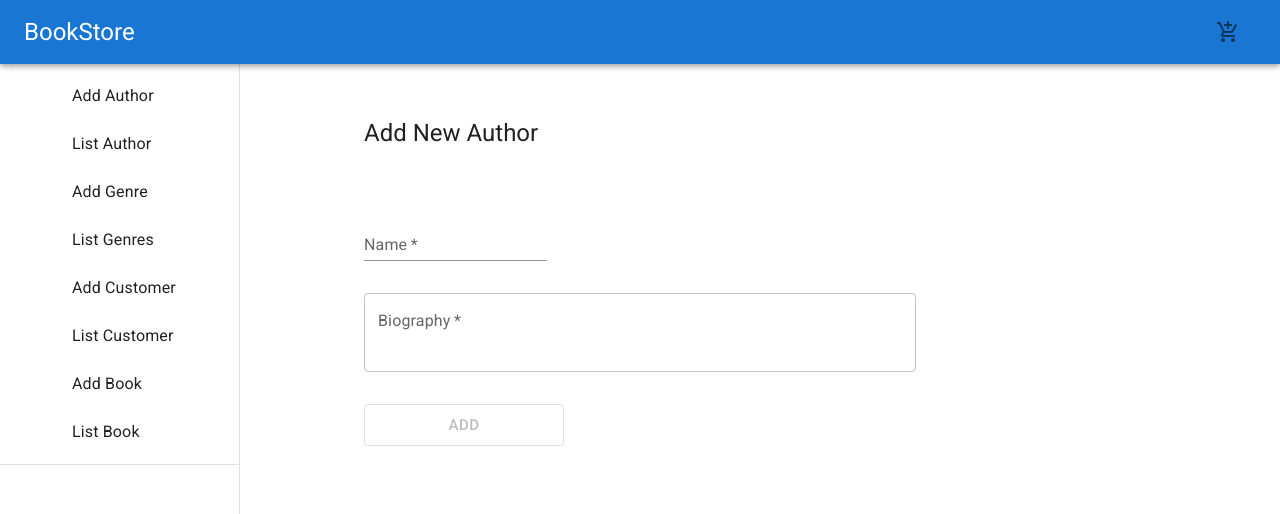
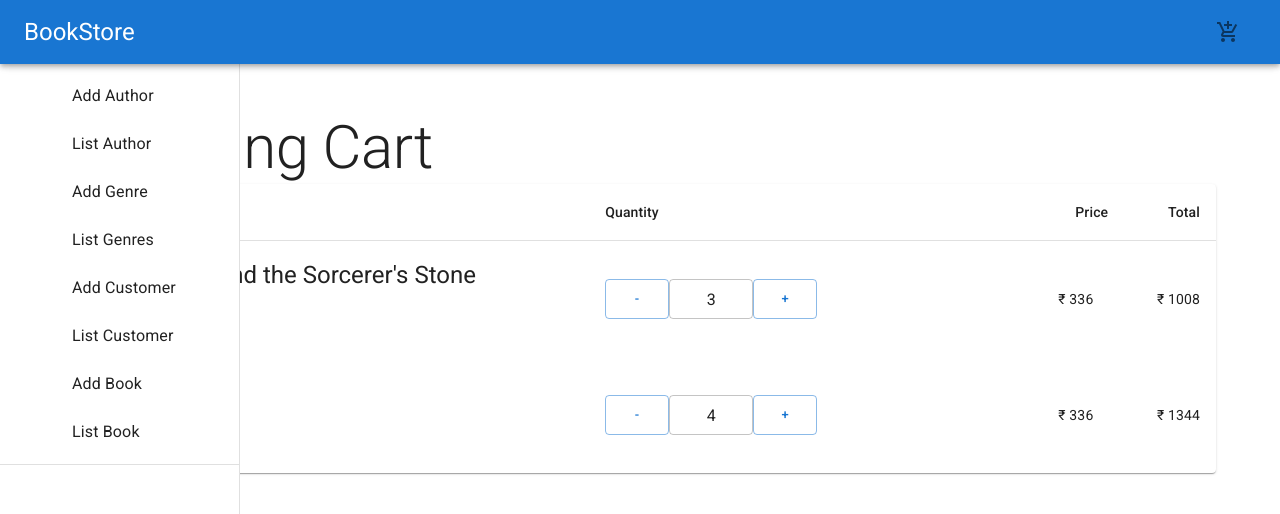
Before and after one commit to mayurbokad14/bookstore-ui, a React (Create React App) app: page / in a window 1280 px wide. Both pictures are taken after a click on the button "Shopping Cart". Shown: the top 514 px of the page. Built offline with nearby package versions, Linux system fonts and the light colour scheme.

Commit message:
add shoping cart function

```diff
--- a/src/App.js
+++ b/src/App.js
@@ -14,6 +14,7 @@ import ListBooks from './Components/Book/ListBooks';
 
 import {ShopingCartContext} from "./Contexts/ShopingCart";
 import { ActiveView } from './Contexts/ActiveView';
+import ShopingCart from './Components/ShopingCart/ShopingCart';
 
 
 const darkTheme = createTheme({
@@ -47,6 +48,8 @@ function App() {
         return <AddBook/>
       case "listbook":
         return <ListBooks />
+      case "shopingcart":
+        return <ShopingCart/>
       default:
         return <AddAuthor />;
     }
--- a/src/Components/SearchAppBar/ClippedDrawer.js
+++ b/src/Components/SearchAppBar/ClippedDrawer.js
@@ -42,6 +42,10 @@ export default function ClippedDrawer() {
     return total;
   };
 
+  const cartClickHanlder = event => {
+    setActiveView("shopingcart");
+  };
+
   return (
     <Box sx={{ display: 'flex' }}>
       <CssBaseline />
@@ -59,14 +63,11 @@ export default function ClippedDrawer() {
           alignItems="justify-end"
           margin={1}
           >
-
-            <IconButton aria-label='Shopping Cart'>
+            <IconButton onClick={cartClickHanlder} aria-label='Shopping Cart'>
               <Badge color='secondary' badgeContent={totalItemInCart()}>
                 <AddShoppingCartIcon />
               </Badge>
             </IconButton>
-
-
           </Box>
         </Toolbar>
       </AppBar>
--- /dev/null
+++ b/src/Components/ShopingCart/ShopingCart.js
@@ -0,0 +1,77 @@
+import { Box, Card, Container, Grid, Paper, Table, TableBody, TableCell, TableContainer, TableHead, TableRow, Typography } from "@mui/material";
+import { useState } from "react";
+import IncrementDecrement from "../IncrementDecrement/IncrementDecrement";
+
+
+export default function ShopingCart(){
+
+    const items = {
+        "9781408855652" : {
+            price: 336,
+            title: "Harry Potter and the Sorcerer's Stone",
+            quantity : 3
+        },
+        "97814088556231": {
+            price: 336,
+            title: "Hello World",
+            quantity : 4
+        }
+    };
+
+    const getTableRows = (cartItems) => {
+        const tableRows = [];
+
+        for(let item of Object.keys(cartItems)){
+            tableRows.push(
+                <TableRow key={item} >
+                    <TableCell sx={{ borderBottom: "none" }}>
+                        <Card sx={{ p: "2px", border: "none" }} variant="outlined">
+                            <Typography variant="h5">{cartItems[item].title}</Typography>
+                            <p>ISBN : {item}</p>
+                        </Card>
+                    </TableCell>
+                    <TableCell sx={{ borderBottom: "none" }}>
+                        <IncrementDecrement uid={item} defaulValue={cartItems[item].quantity} />
+                    </TableCell>
+                    <TableCell sx={{ borderBottom: "none" }}>
+                        &#8377; {cartItems[item].price}
+                    </TableCell>
+                    <TableCell sx={{ borderBottom: "none" }} align="right">&#8377; {cartItems[item].price * cartItems[item].quantity}</TableCell>
+                </TableRow>
+            );
+        }
+
+        return tableRows;
+    };
+
+
+
+    return(
+
+        <div>
+            <Box>
+                <Container>
+                    <Typography variant="h2">
+                        Shopping Cart
+                    </Typography>
+                    <TableContainer component={Paper}>
+                        <Table sx={{minWidth: 650}}>
+                            <TableHead>
+                                <TableRow>
+                                    <TableCell>Item</TableCell>
+                                    <TableCell >Quantity</TableCell>
+                                    <TableCell align="right">Price</TableCell>
+                                    <TableCell align="right">Total</TableCell>
+                                </TableRow>
+                            </TableHead>
+                            <TableBody>
+                                {getTableRows(items)}
+                            </TableBody>
+                        </Table>
+                    </TableContainer>
+
+                </Container>
+            </Box>
+        </div>
+    )
+}
```
Also changed, not shown: src/Contexts/ActiveView.js (line endings or trailing spaces).
